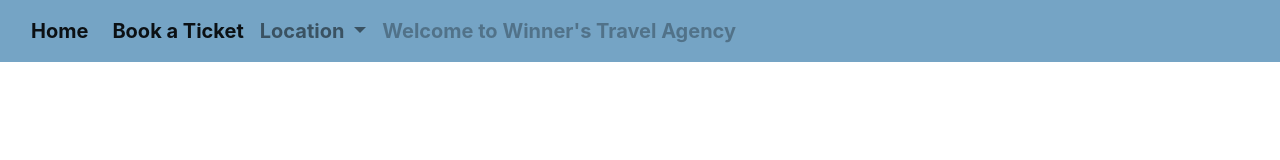
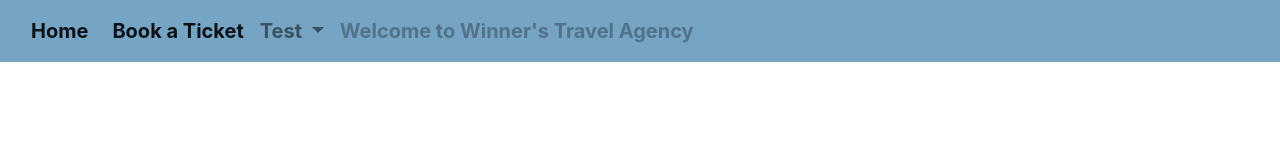
Before and after one commit to Eric-isdev/Eric-isdev.github.io, a plain HTML site: page index.html in a window 1280 px wide. Shown: the top 160 px of the page. Drawn offline with nearby package versions, Linux system fonts and the light colour scheme.

Commit message:
Update index.html
Version 12/07/21 "modification location par test"

```diff
--- a/index.html
+++ b/index.html
@@ -34,7 +34,7 @@
                     <li class="nav-item dropdown">
                         <a class="nav-link dropdown-toggle" href="#" id="navbarDropdown" role="button"
                             data-bs-toggle="dropdown" aria-expanded="false">
-                            Location
+                            Test
                         </a>
                         <ul class="dropdown-menu" aria-labelledby="navbarDropdown">
                             <li><a class="dropdown-item" href="#">Cars</a></li>
```
